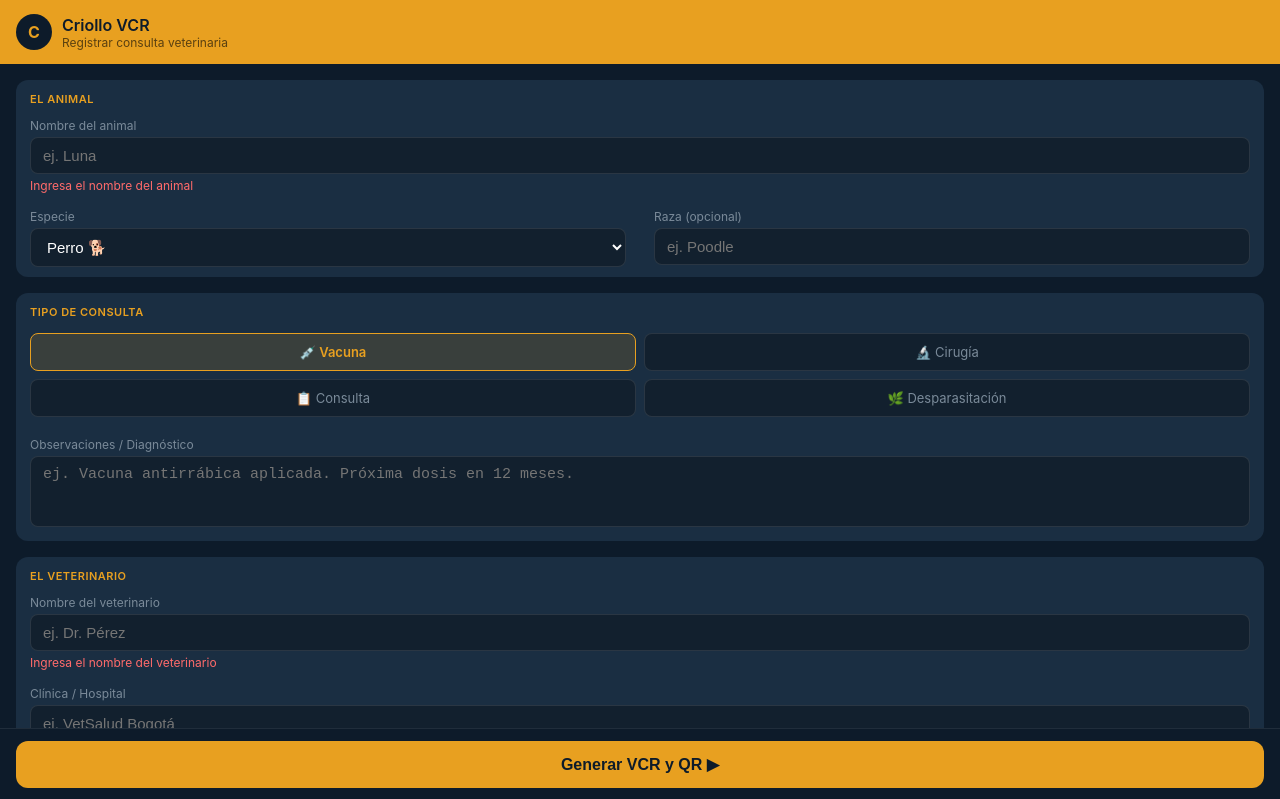
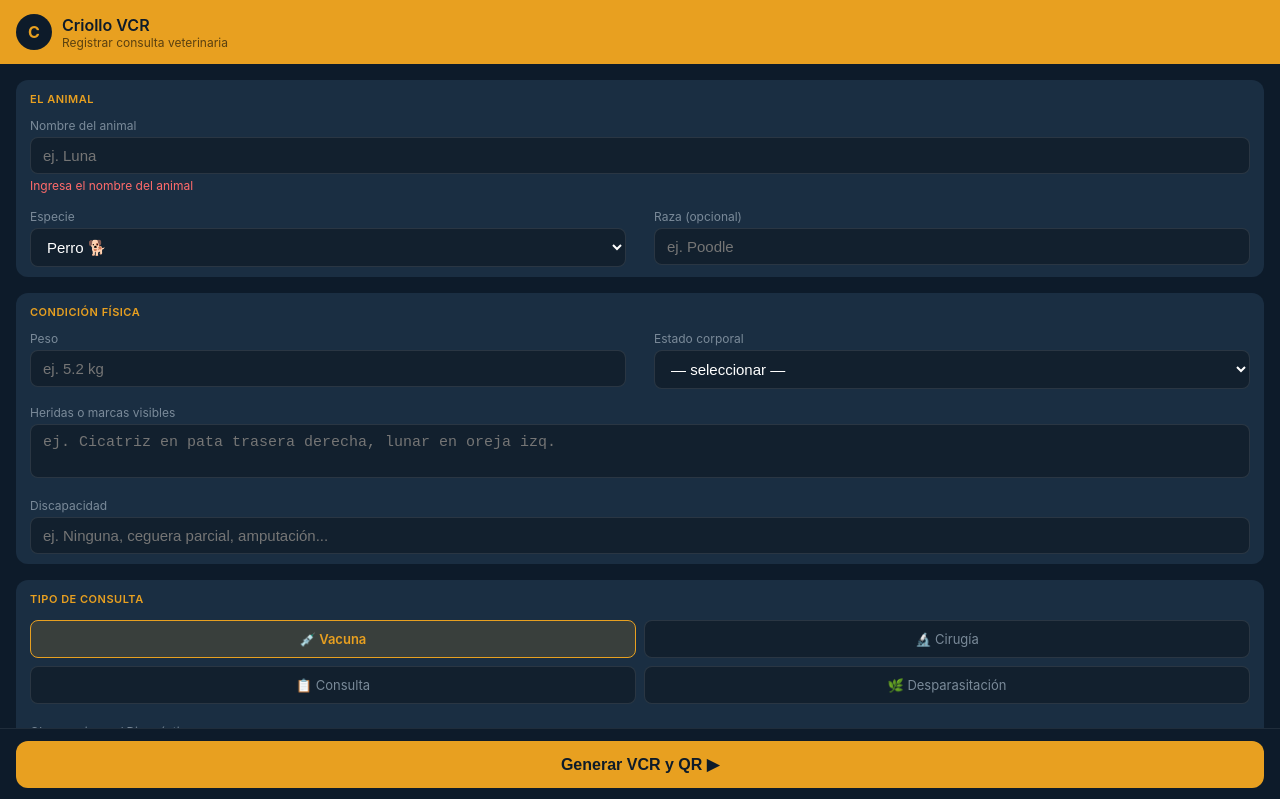
Before and after one commit to todoencadena/Criollo-vcr-engine, a website: page tma-registro.html in a window 1280 px wide. Both pictures are taken after a click on the button "Generar VCR y QR ▶". Shown: the top 799 px of the page. Drawn offline with Linux system fonts and the light colour scheme.

Commit message:
Update tma-registro.html

```diff
--- a/tma-registro.html
+++ b/tma-registro.html
@@ -252,7 +252,39 @@
     </div>
   </div>
 
-  <!-- Sección 2: Tipo de consulta -->
+  <!-- Sección 2: Condición física -->
+  <div class="section">
+    <div class="section-title">Condición física</div>
+    <div class="row">
+      <div class="field">
+        <label>Peso</label>
+        <input id="peso" type="text" placeholder="ej. 5.2 kg" />
+      </div>
+      <div class="field">
+        <label>Estado corporal</label>
+        <select id="estado-corporal">
+          <option value="">— seleccionar —</option>
+          <option value="muy_delgado">Muy delgado</option>
+          <option value="delgado">Delgado</option>
+          <option value="ideal">Ideal ✓</option>
+          <option value="sobrepeso">Sobrepeso</option>
+          <option value="obeso">Obeso</option>
+        </select>
+      </div>
+    </div>
+    <div class="field">
+      <label>Heridas o marcas visibles</label>
+      <textarea id="heridas-marcas" rows="2"
+        placeholder="ej. Cicatriz en pata trasera derecha, lunar en oreja izq."></textarea>
+    </div>
+    <div class="field">
+      <label>Discapacidad</label>
+      <input id="discapacidad" type="text"
+        placeholder="ej. Ninguna, ceguera parcial, amputación..." />
+    </div>
+  </div>
+
+  <!-- Sección 3: Tipo de consulta -->
   <div class="section">
     <div class="section-title">Tipo de consulta</div>
     <div class="tipo-grid" id="tipo-grid">
@@ -354,12 +386,16 @@ async function enviarRegistro() {
   document.querySelectorAll('.error-msg').forEach(e => e.style.display = 'none');
 
   // Leemos los valores
-  const animalNombre  = document.getElementById('animal-nombre').value.trim();
-  const animalEspecie = document.getElementById('animal-especie').value;
-  const animalRaza    = document.getElementById('animal-raza').value.trim();
-  const observaciones = document.getElementById('observaciones').value.trim();
-  const vetNombre     = document.getElementById('vet-nombre').value.trim();
-  const vetClinica    = document.getElementById('vet-clinica').value.trim();
+  const animalNombre    = document.getElementById('animal-nombre').value.trim();
+  const animalEspecie   = document.getElementById('animal-especie').value;
+  const animalRaza      = document.getElementById('animal-raza').value.trim();
+  const peso            = document.getElementById('peso').value.trim();
+  const estadoCorporal  = document.getElementById('estado-corporal').value;
+  const heridasMarcas   = document.getElementById('heridas-marcas').value.trim();
+  const discapacidad    = document.getElementById('discapacidad').value.trim();
+  const observaciones   = document.getElementById('observaciones').value.trim();
+  const vetNombre       = document.getElementById('vet-nombre').value.trim();
+  const vetClinica      = document.getElementById('vet-clinica').value.trim();
 
   // Validación básica
   let hayError = false;
@@ -392,15 +428,18 @@ async function enviarRegistro() {
       method: 'POST',
       headers: { 'Content-Type': 'application/json' },
       body: JSON.stringify({
-        animal_nombre:  animalNombre,
-        animal_especie: animalEspecie,
-        animal_raza:    animalRaza,
-        tipo_atencion:  tipoSeleccionado,
-        observaciones:  observaciones,
-        vet_nombre:     vetNombre,
-        vet_clinica:    vetClinica,
-        // Telegram nos da el usuario si estamos dentro del app
-        telegram_user:  tg?.initDataUnsafe?.user?.username || 'web'
+        animal_nombre:   animalNombre,
+        animal_especie:  animalEspecie,
+        animal_raza:     animalRaza,
+        peso:            peso            || null,
+        estado_corporal: estadoCorporal  || null,
+        heridas_marcas:  heridasMarcas   || null,
+        discapacidad:    discapacidad    || null,
+        tipo_atencion:   tipoSeleccionado,
+        observaciones:   observaciones,
+        vet_nombre:      vetNombre,
+        vet_clinica:     vetClinica,
+        telegram_user:   tg?.initDataUnsafe?.user?.username || 'web'
       })
     });
 
@@ -423,9 +462,13 @@ async function enviarRegistro() {
       id:      vcrDemo,
       nombre:  animalNombre,
       especie: animalEspecie,
-      raza:    animalRaza || '—',
+      raza:    animalRaza      || '—',
+      peso:    peso            || '—',
+      ec:      estadoCorporal  || '—',
+      heridas: heridasMarcas   || '—',
+      disc:    discapacidad    || '—',
       tipo:    tipoSeleccionado,
-      obs:     observaciones || '—',
+      obs:     observaciones   || '—',
       vet:     vetNombre,
       clinica: vetClinica
     });
```
